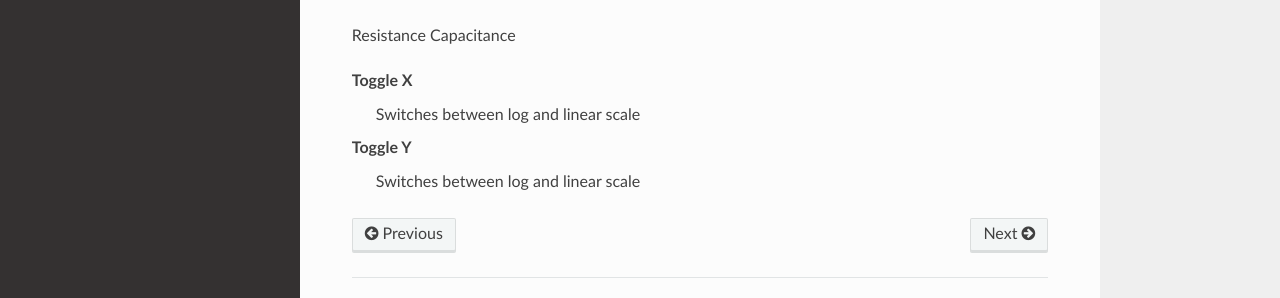
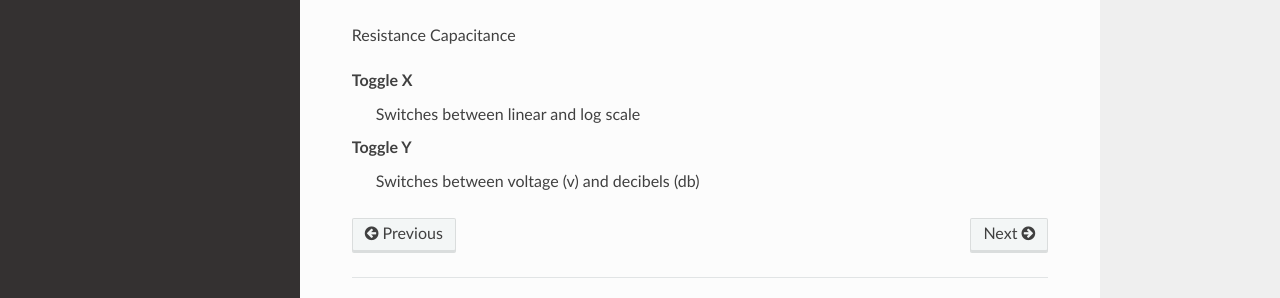
Before and after one commit to thequantizer/docs, a Sphinx documentation site: the page built from docs/source/lowpass_filter.rst, in a window 1280 px wide. Shown: the part 296-594 px from the top of the page. Built offline with Sphinx 7.4.7 and the Read the Docs theme 2.0.0, drawn with Linux system fonts in a browser that asks for light colours.

Commit message:
Update lowpass_filter.rst

```diff
--- a/docs/source/lowpass_filter.rst
+++ b/docs/source/lowpass_filter.rst
@@ -15,6 +15,6 @@ Resistance
 Capacitance
 
 Toggle X
-  Switches between log and linear scale
+  Switches between linear and log scale
 Toggle Y
-  Switches between log and linear scale
+  Switches between voltage (v) and decibels (db)
```
